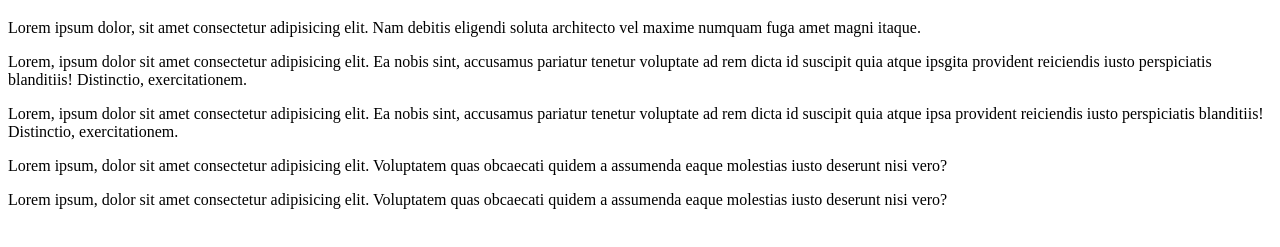
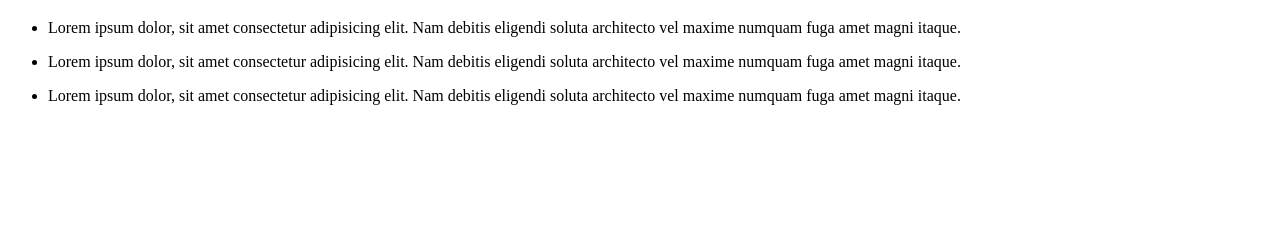
Before and after one commit to iqbalhossainmohon/21Days_ofCode-ProgrammingHero-, a plain HTML site: page index.html in a window 1280 px wide. Shown: the part 61-308 px from the top of the page. Drawn offline with Linux system fonts and the light colour scheme.

Commit message:
new line added

```diff
--- a/index.html
+++ b/index.html
@@ -7,15 +7,19 @@
 </head>
 <body>
     <h1>21 Days of Code camp</h1>
-    <p>Lorem ipsum dolor, sit amet consectetur adipisicing elit. Nam debitis eligendi soluta architecto vel maxime numquam fuga amet magni itaque. </p>
+    <ul>
+        <li>
+            <p>Lorem ipsum dolor, sit amet consectetur adipisicing elit. Nam debitis eligendi soluta architecto vel maxime numquam fuga amet magni itaque. </p>
+        </li>
+        <li>
+            <p>Lorem ipsum dolor, sit amet consectetur adipisicing elit. Nam debitis eligendi soluta architecto vel maxime numquam fuga amet magni itaque. </p>
+        </li>
+        <li>
+            <p>Lorem ipsum dolor, sit amet consectetur adipisicing elit. Nam debitis eligendi soluta architecto vel maxime numquam fuga amet magni itaque. </p>
+        </li>
+    </ul>
 
-    <p>Lorem, ipsum dolor sit amet consectetur adipisicing elit. Ea nobis sint, accusamus pariatur tenetur voluptate ad rem dicta id suscipit quia atque ipsgita provident reiciendis iusto perspiciatis blanditiis! Distinctio, exercitationem.</p>
 
-    <p>Lorem, ipsum dolor sit amet consectetur adipisicing elit. Ea nobis sint, accusamus pariatur tenetur voluptate ad rem dicta id suscipit quia atque ipsa provident reiciendis iusto perspiciatis blanditiis! Distinctio, exercitationem.</p>
-
-    <p>Lorem ipsum, dolor sit amet consectetur adipisicing elit. Voluptatem quas obcaecati quidem a assumenda eaque molestias iusto deserunt nisi vero?</p>
-
-    <p>Lorem ipsum, dolor sit amet consectetur adipisicing elit. Voluptatem quas obcaecati quidem a assumenda eaque molestias iusto deserunt nisi vero?</p>
 
 
 </body>
```
